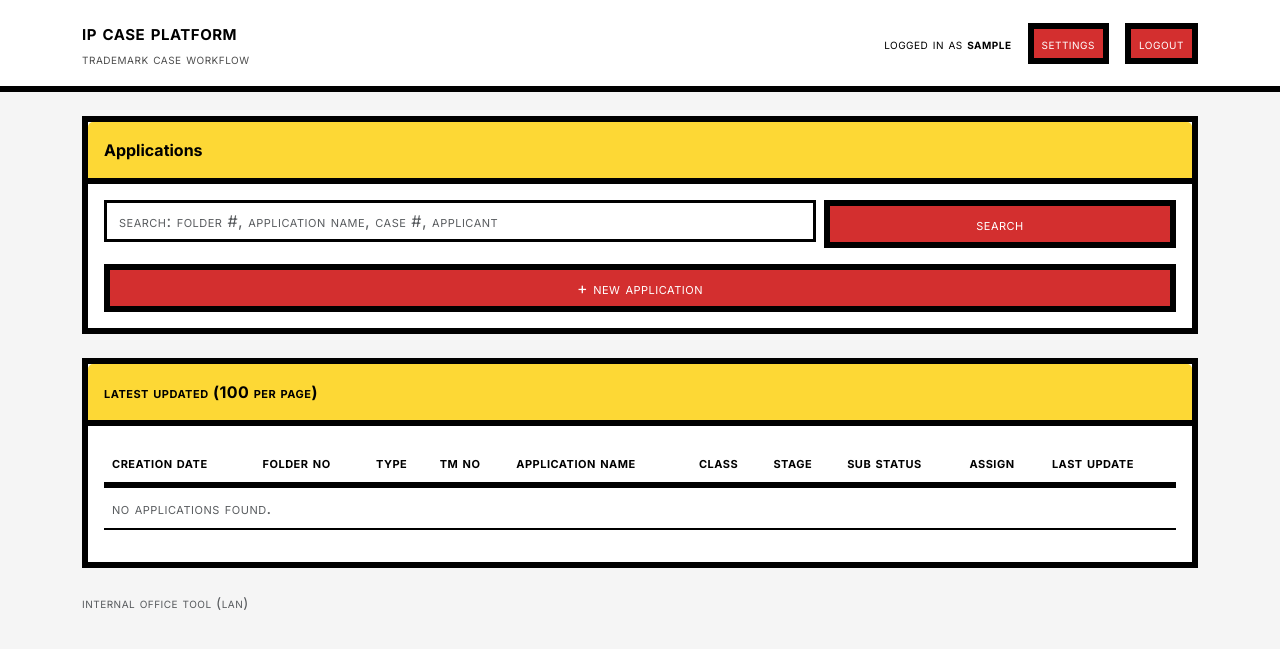
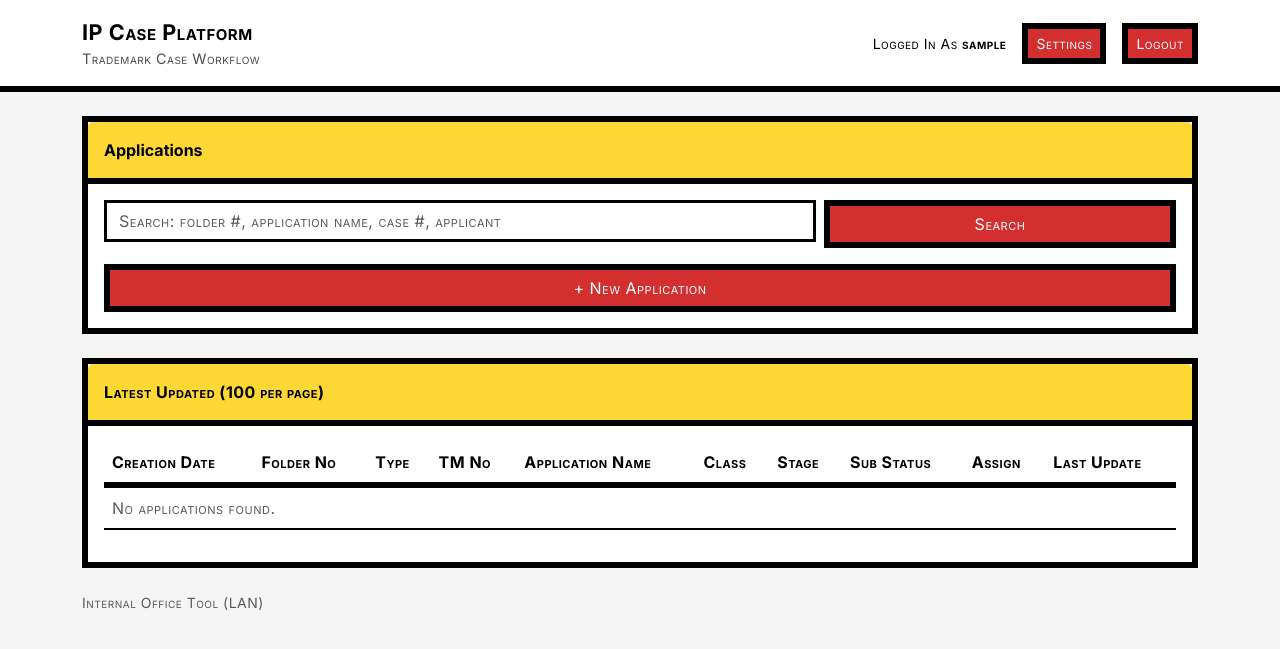
Before and after one commit to 0utLawzz/DS-Brandex, a Django app: page / in a window 1280 px wide. Shown: the top 649 px of the page. Run offline with Django 5.2, Linux system fonts and the light colour scheme; the visitor is signed in with stand-in values (Sample User, id 1); data comes from the database, SQL or seed files in the repository; data that the repository does not hold is empty.

Commit message:
fix: correct small-cap CSS to match MS Word style

```diff
--- a/cases/static/cases/victorian.css
+++ b/cases/static/cases/victorian.css
@@ -234,6 +234,5 @@
 
 .small-cap {
   font-variant: small-caps;
-  text-transform: lowercase;
   letter-spacing: 0.5px;
 }
```
